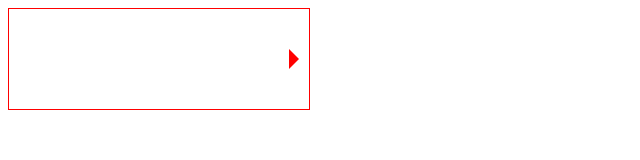
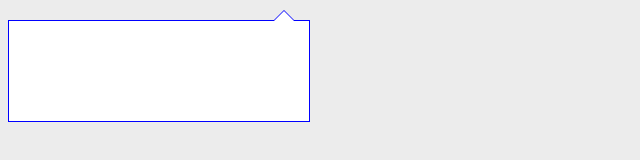
Before and after one commit to zgp626/zgp626.github.io, a website: page arrow.html in a window 1280 px wide. Shown: the whole page, without its empty margins (0-640 px from the left). Drawn offline with Linux system fonts and the light colour scheme.

Commit message:
update by zhangguopeng

```diff
--- a/arrow.html
+++ b/arrow.html
@@ -4,23 +4,39 @@
     <meta charset="UTF-8">
     <title>arrow</title>
     <style>
+        body {
+            background-color:#ececec;
+        }
         .box{
-            border : 1px solid #f00;
+            border : 1px solid #00f;
             width:300px;
             height:100px;
             position:relative;
+            background-color:#fff;
+            margin-top:20px;
         }
         .arrow{
-            position:absolute;
-            right:0;
-            top:40px;
+            position: absolute;
+            width: 10px;
+            height: 10px;
+            right: 25px;
+            top: -20px;
+            margin-top: 0!important
+        }
+        .arrow-inner,.arrow-out{
+            width: 0;
+            height: 0;
+            overflow: hidden;
+            border-width: 10px;
+            border-style: dashed dashed solid dashed;
+            position: absolute
         }
         .arrow-inner{
-            border-left : 10px dashed #f00;
-            border-right : 10px dashed transparent;
-            border-top : 10px dashed transparent;
-            border-bottom : 10px dashed transparent;
-
+            border-color: transparent transparent #00f transparent;
+            top: -1px
+        }
+        .arrow-out{
+            border-color: transparent transparent #fff transparent
         }
     </style>
 </head>
```
